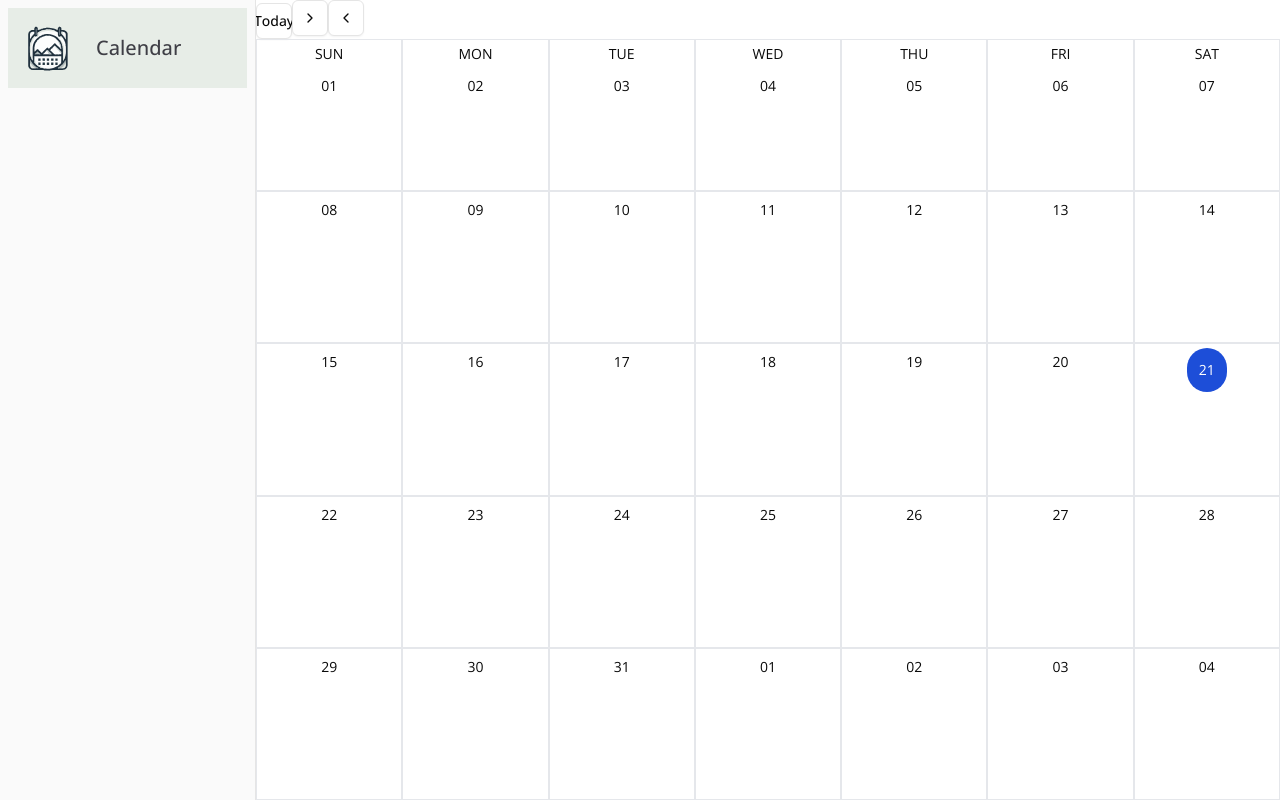
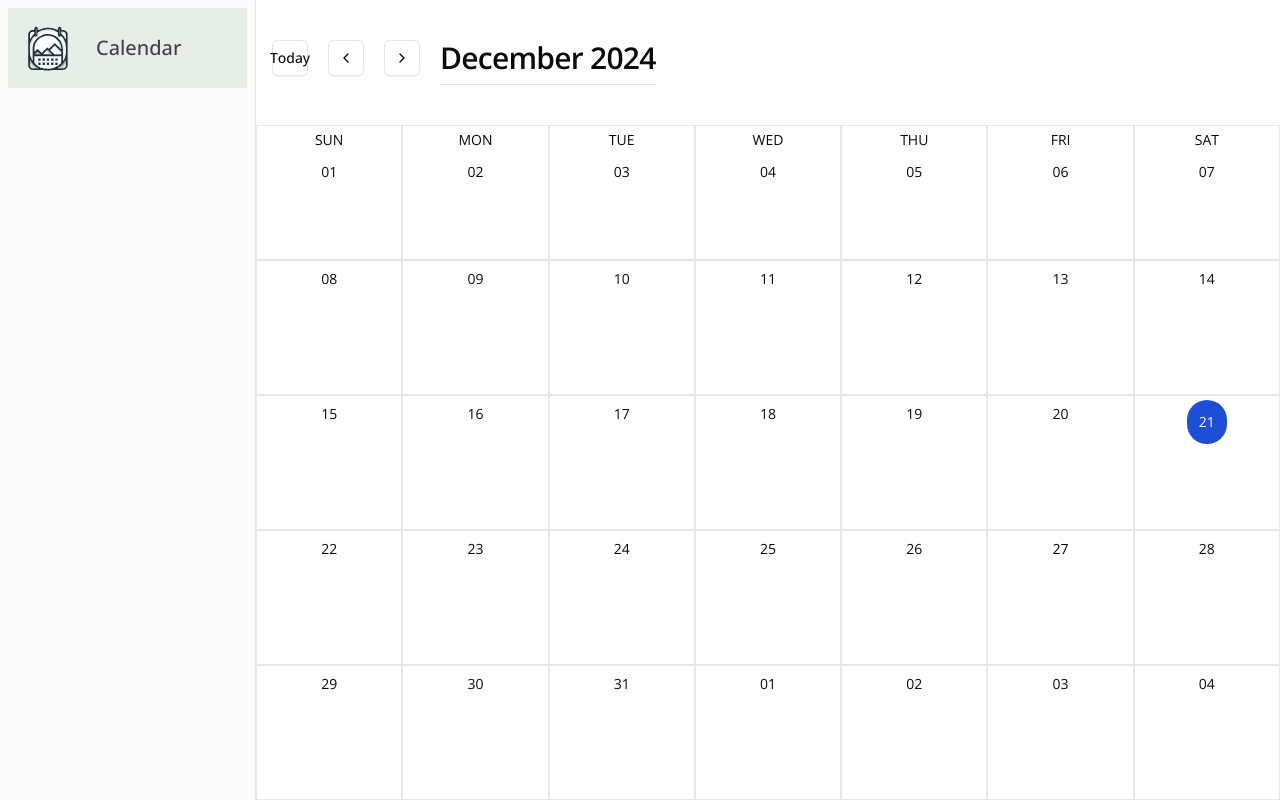
Before and after one commit to YashChincholi/calendar, a Next.js app: page / in a window 1280 px wide. Built offline with nearby package versions, Linux system fonts and the light colour scheme.

Commit message:
Setup of context

```diff
--- a/src/_components/CalendarHeader.jsx
+++ b/src/_components/CalendarHeader.jsx
@@ -1,19 +1,37 @@
-import React from "react";
+import React, { useContext } from "react";
 import { Button } from "@/components/ui/button";
 import { ChevronLeft, ChevronRight } from "lucide-react";
+import GlobalContext from "@/_context/GlobalContext";
+import dayjs from "dayjs";
 
 function CalenderHeader() {
+  const { monthIndex, setMonthIndex } = useContext(GlobalContext);
   return (
-    <div className="">
-      <Button variant="outline" size="icon">
+    <div className="flex gap-5 my-10 mx-4">
+      <Button
+        variant="outline"
+        size="icon"
+        onClick={() => setMonthIndex(dayjs().month())}
+      >
         Today
       </Button>
-      <Button variant="outline" size="icon">
+      <Button
+        variant="outline"
+        size="icon"
+        onClick={() => setMonthIndex(monthIndex - 1)}
+      >
+        <ChevronLeft />
+      </Button>
+      <Button
+        variant="outline"
+        size="icon"
+        onClick={() => setMonthIndex(monthIndex + 1)}
+      >
         <ChevronRight />
       </Button>
-      <Button variant="outline" size="icon">
-        <ChevronLeft />
-      </Button>
+      <h2 className="scroll-m-20 border-b pb-2 text-3xl font-semibold tracking-tight first:mt-0">
+        {dayjs(new Date(dayjs().year(), monthIndex)).format("MMMM YYYY")}
+      </h2>
     </div>
   );
 }
--- /dev/null
+++ b/src/_context/ContextWrapper.js
@@ -0,0 +1,18 @@
+"use client";
+
+import React, { useState } from "react";
+import GlobalContext from "./GlobalContext";
+import dayjs from "dayjs";
+
+
+function ContextWrapper({ children }) {
+    // context wrapper which wraps the whole web app also passing month Index
+  const [monthIndex, setMonthIndex] = useState(dayjs().month());
+  return (
+    <GlobalContext.Provider value={{ monthIndex, setMonthIndex }}>
+      {children}
+    </GlobalContext.Provider>
+  );
+}
+
+export default ContextWrapper;
--- /dev/null
+++ b/src/_context/GlobalContext.js
@@ -0,0 +1,8 @@
+const { createContext } = require("react");
+
+const GlobalContext = createContext({
+  monthIndex: 0,
+  setMonthIndex: (index) => {},
+});
+
+export default GlobalContext;
--- a/src/app/layout.js
+++ b/src/app/layout.js
@@ -1,6 +1,7 @@
 import { SidebarProvider } from "@/components/ui/sidebar";
 import { Open_Sans } from "next/font/google";
 import "./globals.css";
+import ContextWrapper from "@/_context/ContextWrapper";
 
 const openSans = Open_Sans({
   variable: "--font-open-sans",
@@ -11,7 +12,9 @@ export default function RootLayout({ children }) {
   return (
     <html lang="en">
       <body className={`${openSans.variable} antialiased`}>
-        <SidebarProvider>{children}</SidebarProvider>
+        <ContextWrapper>
+          <SidebarProvider>{children}</SidebarProvider>
+        </ContextWrapper>
       </body>
     </html>
   );
--- a/src/app/page.js
+++ b/src/app/page.js
@@ -2,12 +2,18 @@
 
 import { getMonth } from "./utils";
 import Month from "@/_components/Month";
-import { useState } from "react";
+import { useContext, useEffect, useState } from "react";
 import CalendarHeader from "../_components/CalendarHeader";
 import SideBar from "@/_components/Sidebar";
+import GlobalContext from "@/_context/GlobalContext";
 
 export default function Home() {
   const [currentMonth, setCurrentMonth] = useState(getMonth());
+  const { monthIndex } = useContext(GlobalContext);
+
+  useEffect(() => {
+    setCurrentMonth(getMonth(monthIndex));
+  }, [monthIndex]);
 
   return (
     <div className="h-screen flex flex-1">
--- a/src/app/utils.js
+++ b/src/app/utils.js
@@ -1,11 +1,15 @@
 import dayjs from "dayjs";
 
 export function getMonth(month = dayjs().month()) {
+  // getting year and first Day of month
   month = Math.floor(month);
   const year = dayjs().year();
   const firstDayOfMonth = dayjs(new Date(year, month, 1)).day();
+
+  // -ve counter so that the previous months remaining days should also be there
   let currentMonthCount = 0 - firstDayOfMonth;
 
+  // storing in 2 dimesional matrix with each row by row with Date object of js
   const dayMatrix = new Array(5).fill([]).map(() => {
     return new Array(7).fill(null).map(() => {
       currentMonthCount++;
```
